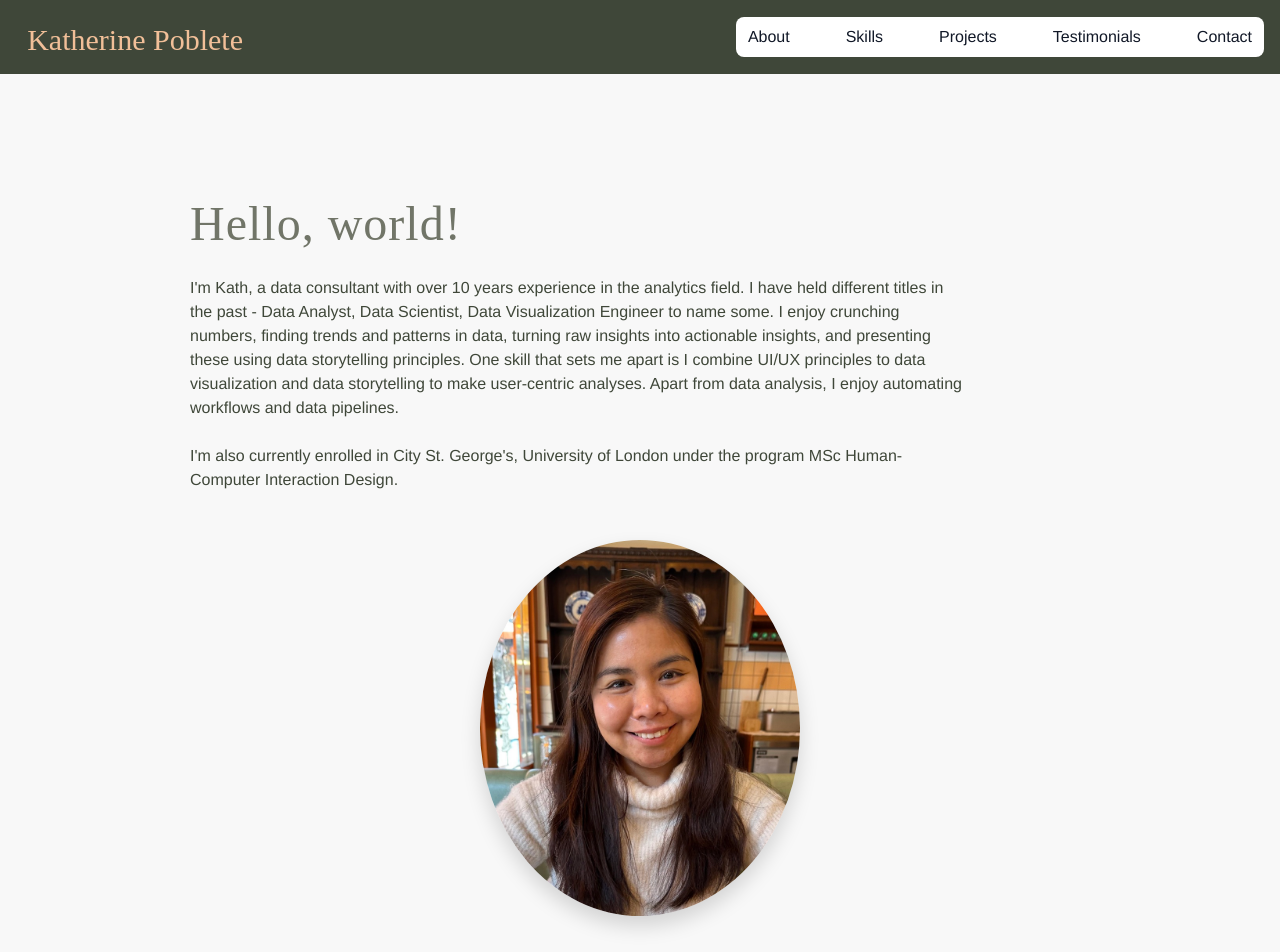
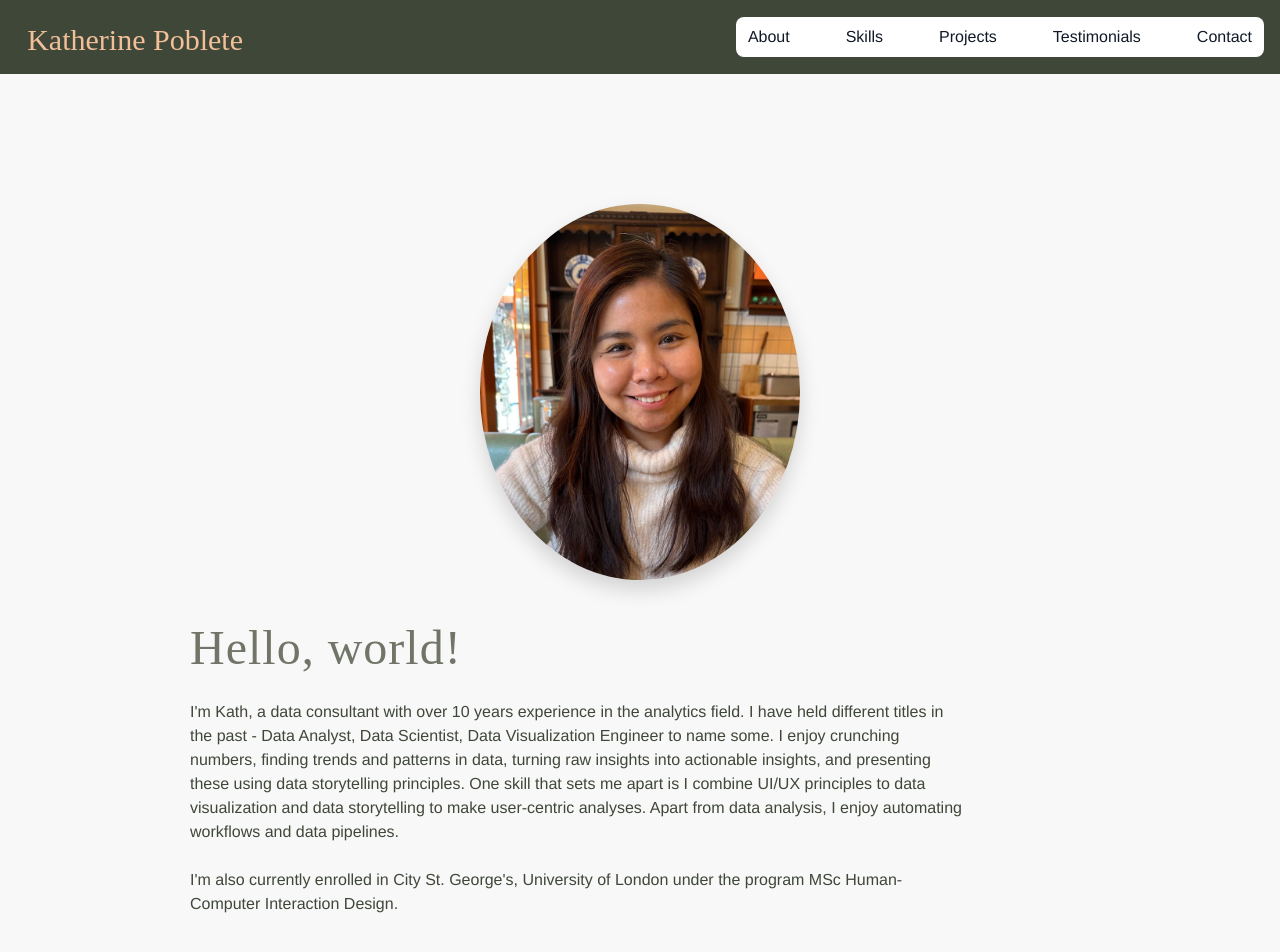
Before and after one commit to knpoblete/knpoblete.github.io, a Vue app: page / in a window 1280 px wide. Shown: the top 952 px of the page. Built offline with nearby package versions, Linux system fonts and the light colour scheme; a web font is replaced by a local one.

Commit message:
flip order of hero, make text 100% width

```diff
--- a/src/assets/global.css
+++ b/src/assets/global.css
@@ -32,6 +32,10 @@ section h2 {
     margin-bottom: 1rem;
     letter-spacing: 1px;
     position: relative;
+}
+
+section p {
+    width: 100%;
 }
 
 .logo {
--- a/src/components/HomePage.vue
+++ b/src/components/HomePage.vue
@@ -5,6 +5,9 @@
   <!-- <main class="flex flex-wrap items-center justify-between mx-auto p-4"> -->
     <section id="about-section">
       <div class="container flex justify-center items-center flex-wrap sm:flex-col md:flex-row">
+          <div class="headshot flex justify-center items-center">
+            <img class="photo" src="../assets/headshot.jpeg" width="200">
+          </div>
           <div class="space-y-4 justify-items-start">
             <h2 > Hello, world!</h2>
             <p class="bio">
@@ -20,9 +23,7 @@
             </p>
         </div>
 
-          <div class="headshot flex justify-center items-center">
-            <img class="photo" src="../assets/headshot.jpeg" width="200">
-          </div>
+
       </div>
 
     </section>
```
